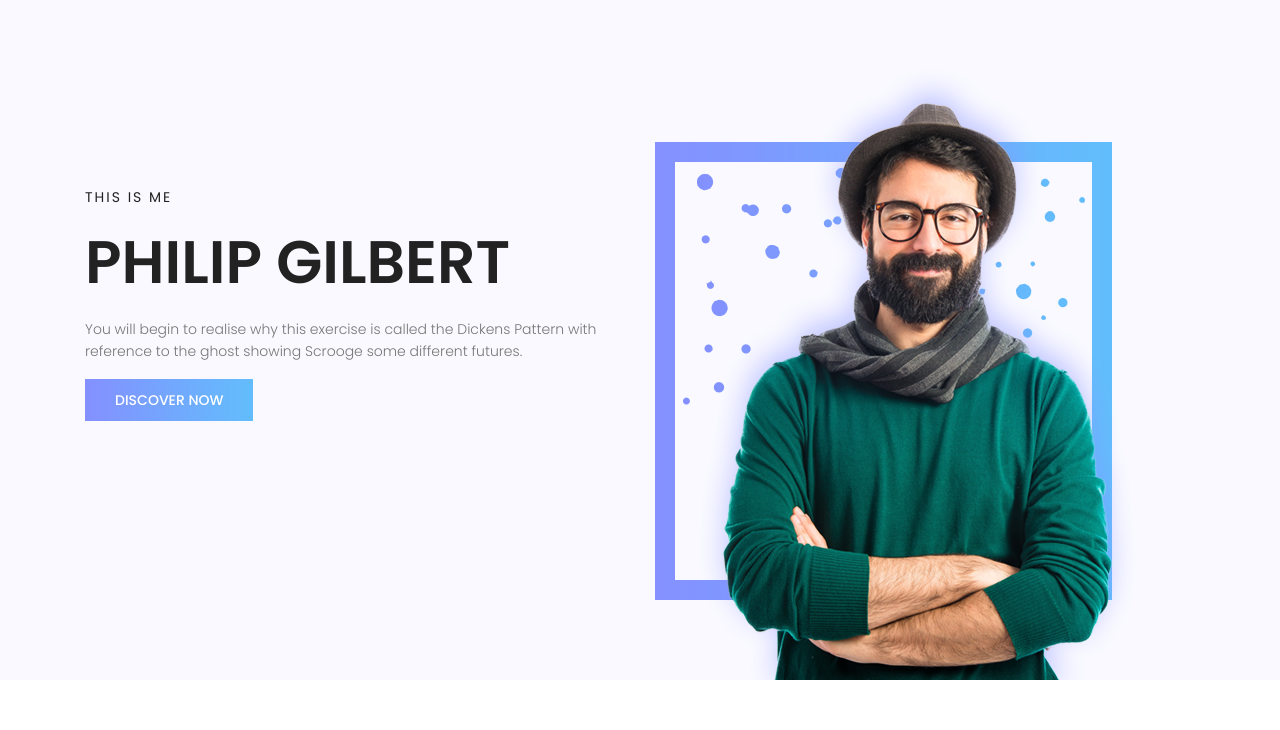
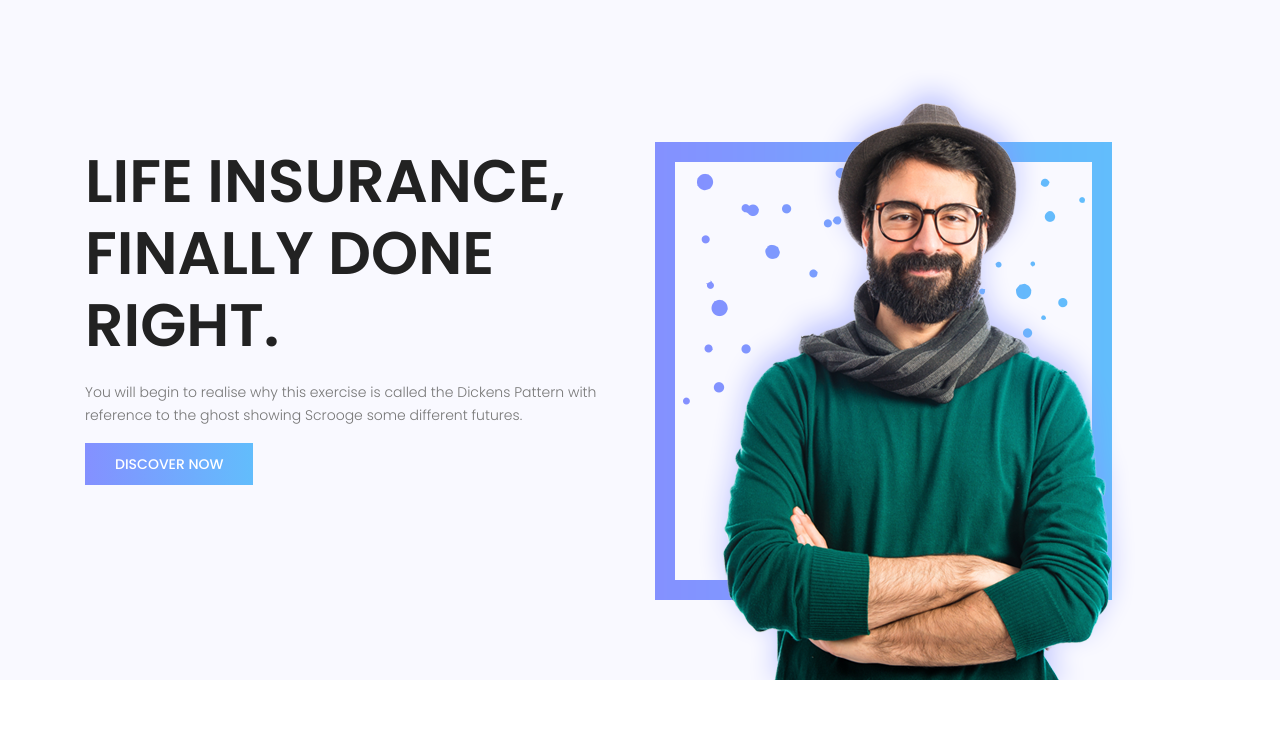
Before and after one commit to lukef02/bootstrap-example, a plain HTML site: page index.html in a window 1280 px wide. Shown: the part 70-800 px from the top of the page. Drawn offline with nearby package versions, Linux system fonts and the light colour scheme; some packages are replaced by stand-ins of ours.

Commit message:
Hero text updated to elife

```diff
--- a/index.html
+++ b/index.html
@@ -73,8 +73,8 @@
 				<div class="container">
 					<div class="row fullscreen align-items-center justify-content-between">
 						<div class="col-lg-6 col-md-6 banner-left">
-							<h6>This is me</h6>
-							<h1>Philip Gilbert</h1>
+							<h6></h6>
+							<h1>Life insurance, finally done right.</h1>
 							<p>
 								You will begin to realise why this exercise is called the Dickens Pattern with reference to the ghost showing Scrooge some different futures.
 							</p>
```
